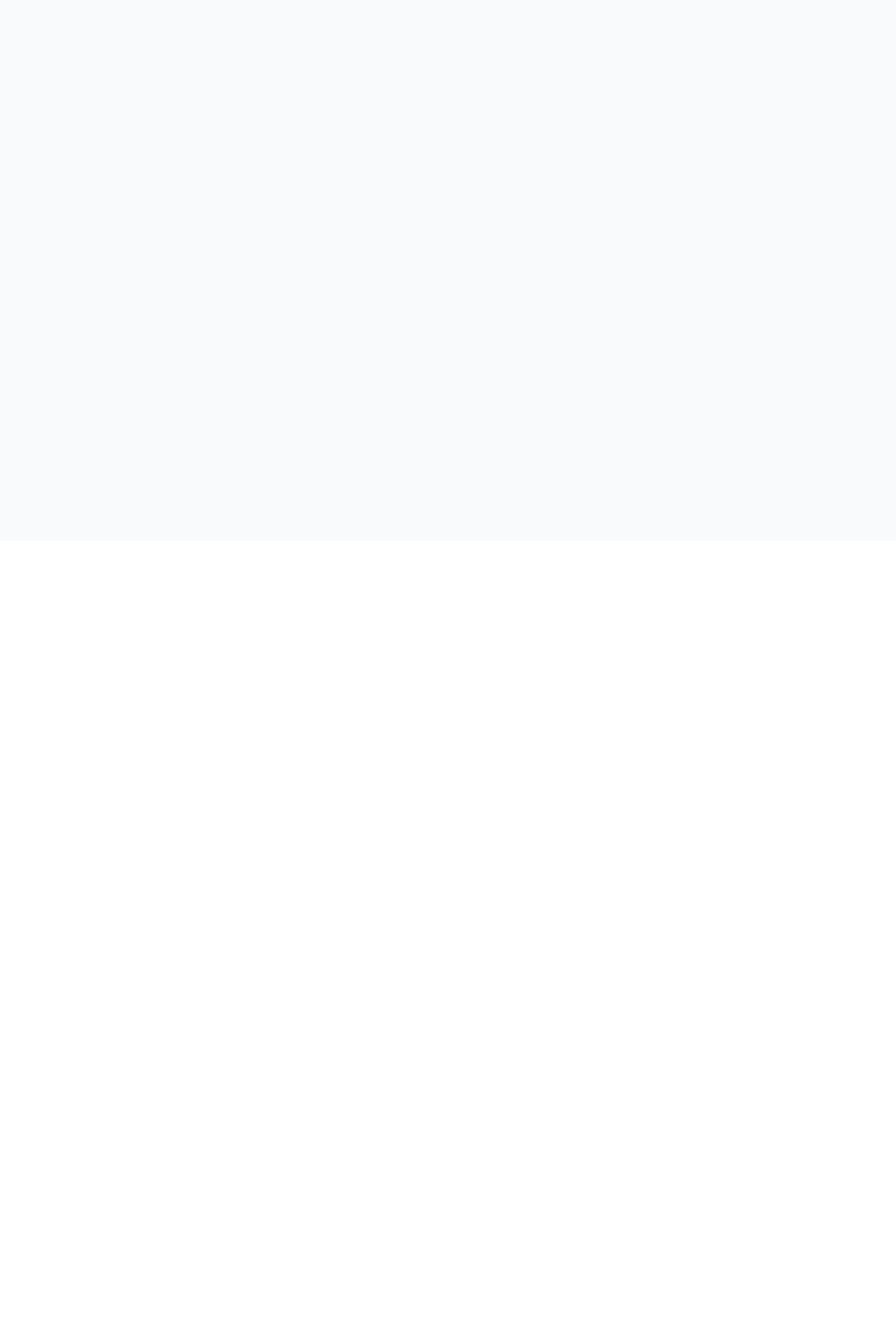
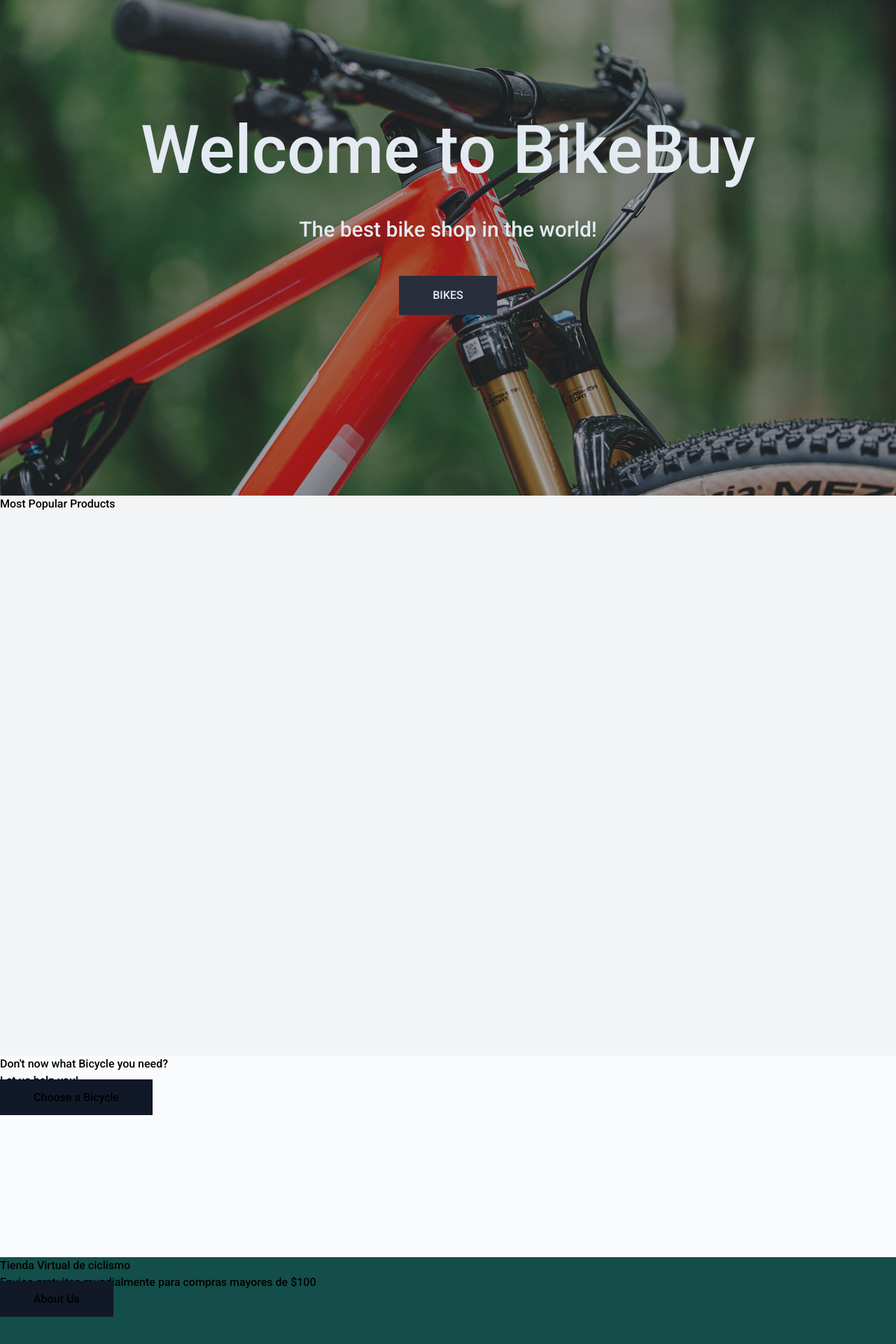
Before and after one commit to Byron-Segura/bike-shop, a React (Vite) app: page / in a window 1280 px wide. Shown: the part 116-2036 px from the top of the page at 70% size. Before the commit the page ends 888 px from the top, so only its background shows below. Built offline with nearby package versions, Linux system fonts and the light colour scheme.

Commit message:
Add Home.jsx sections

```diff
--- a/src/pages/Home.jsx
+++ b/src/pages/Home.jsx
@@ -1,7 +1,40 @@
+import { NavLink } from '../components/NavLink'
+
 export function HomePage () {
   return (
     <div>
-      <h2>Homee</h2>
+      <section>
+        <article className='min-h-screen opacity-90 bg-[url("../src/assets/home-image-01.jpg")] bg-cover bg-center top-0 left-0 -mt-16'>
+          <aside className='min-h-screen bg-black/40 flex flex-col justify-center -mt-32 md:-mt-16'>
+            <div className='text-center flex flex-col justify-center items-center gap-8 md:gap-12 text-slate-200 p-8'>
+              <h3 className='text-5xl md:text-8xl'>Welcome to BikeBuy</h3>
+              <h2 className='text-xl md:text-3xl'>The best bike shop in the world!</h2>
+              <NavLink to='all-bikes' style='bg-gray-900 hover:bg-pink-700 p-12 py-4'>BIKES</NavLink>
+            </div>
+          </aside>
+        </article>
+      </section>
+      <section className='bg-gray-100 min-h-screen'>
+        <article>
+          <h2>Most Popular Products</h2>
+        </article>
+      </section>
+      <section className='h-72'>
+        <article>
+          <div>
+            <h2>Don't now what Bicycle you need?</h2>
+            <p>Let us help you!</p>
+            <NavLink style='bg-gray-900 hover:bg-pink-700 p-12 py-4'>Choose a Bicycle</NavLink>
+          </div>
+        </article>
+      </section>
+      <section>
+        <article className='bg-teal-900 h-96'>
+          <h2>Tienda Virtual de ciclismo</h2>
+          <p>Envios gratuitos mundialmente para compras mayores de $100</p>
+          <NavLink style='bg-gray-900 hover:bg-pink-700 p-12 py-4'>About Us</NavLink>
+        </article>
+      </section>
     </div>
   )
 }
```
